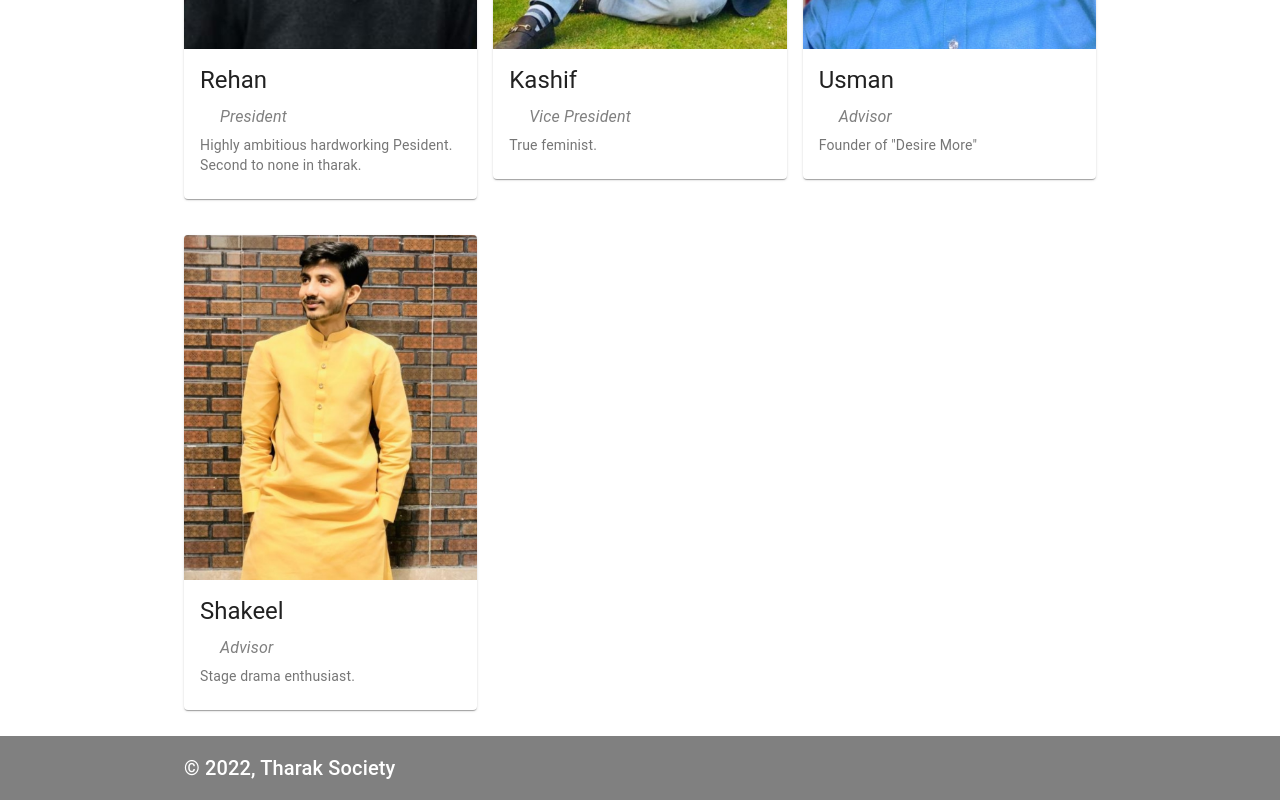
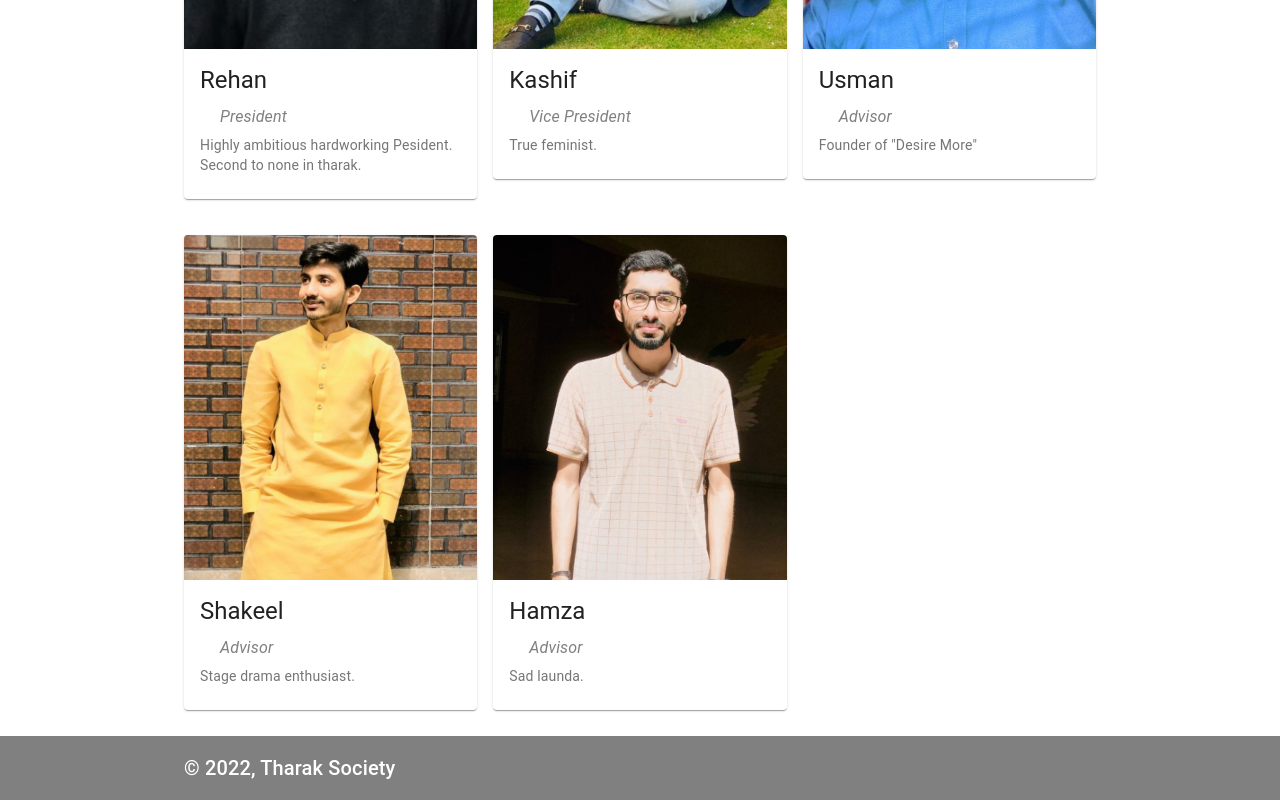
Before and after one commit to testvers/ts, a Gatsby site: page /about in a window 1280 px wide. Shown: the part 535-1335 px from the top of the page. Built offline with nearby package versions, Linux system fonts and the light colour scheme; Gatsby itself is replaced by a stand-in of ours.

Commit message:
Update about.tsx

```diff
--- a/src/pages/about.tsx
+++ b/src/pages/about.tsx
@@ -10,6 +10,7 @@
 import Paper from '@material-ui/core/Paper';
 import Grid from '@material-ui/core/Grid';
 import Shakeel from '../images/shakeel.jpg'
+import Hamza from '../images/hamza.jpg'
 
 const useStyles = makeStyles((theme: Theme) => ({
   root: {
@@ -75,6 +76,15 @@
               img={Shakeel}
             />
           </Grid>
+          <Grid item xs={12} sm={12} md={6} lg={4} xl={4}>
+            <Cards
+              alt="Advisor"
+              title="Hamza"
+              post="Advisor"
+              description='Sad launda.'
+              img={Hamza}
+            />
+          </Grid>
         </Grid>
       </div>
     </Container>
```
